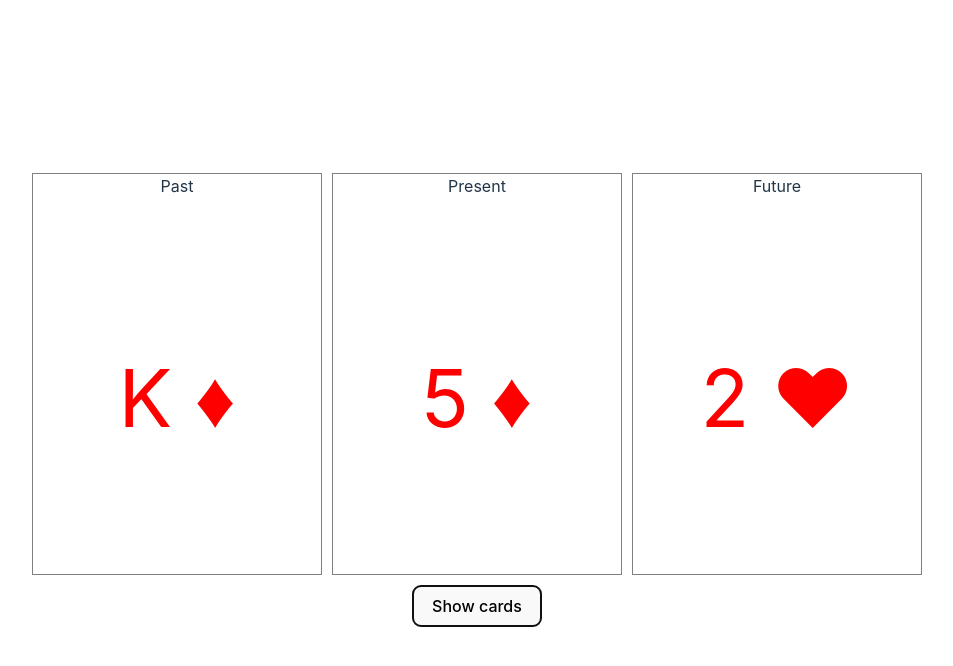
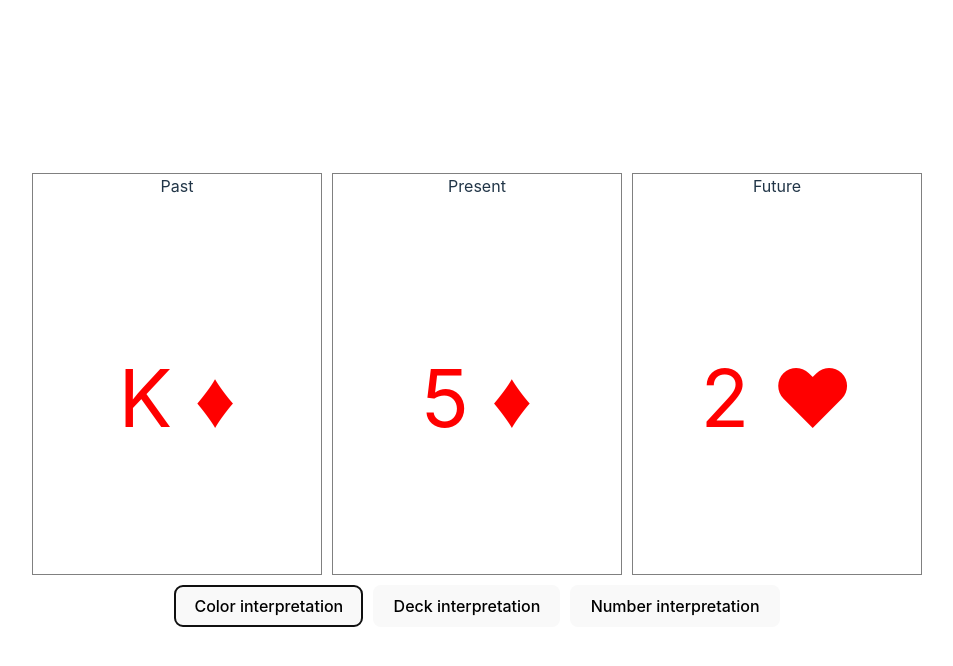
Before and after one commit to BelenPeluffo/french-tarot, a React (Vite) app: page / in a window 1280 px wide. Both pictures are taken after a click on the button "Show cards". Shown: the top 666 px of the page, without its empty margins (163-1116 px from the left). Built offline with nearby package versions, Linux system fonts and the light colour scheme.

Commit message:
feat: adds buttons for interpretation.

```diff
--- a/src/pages/Table.jsx
+++ b/src/pages/Table.jsx
@@ -61,13 +61,24 @@ const Table = () => {
           </div>
         ))}
       </div>
-      <div>
-        <button
-          style={{ marginTop: "10px" }}
-          onClick={() => setSelectedCards([])}
-        >
-          Show cards
-        </button>
+      <div
+        style={{
+          display: "flex",
+          flexDirection: "row",
+          marginTop: "10px",
+          gap: "10px",
+          justifyContent: "center",
+        }}
+      >
+        {selectedCards && selectedCards.length > 2 ? (
+          <>
+            <button>Color interpretation</button>
+            <button>Deck interpretation</button>
+            <button>Number interpretation</button>
+          </>
+        ) : (
+          <button onClick={() => setSelectedCards([])}>Show cards</button>
+        )}
       </div>
     </div>
   );
```
